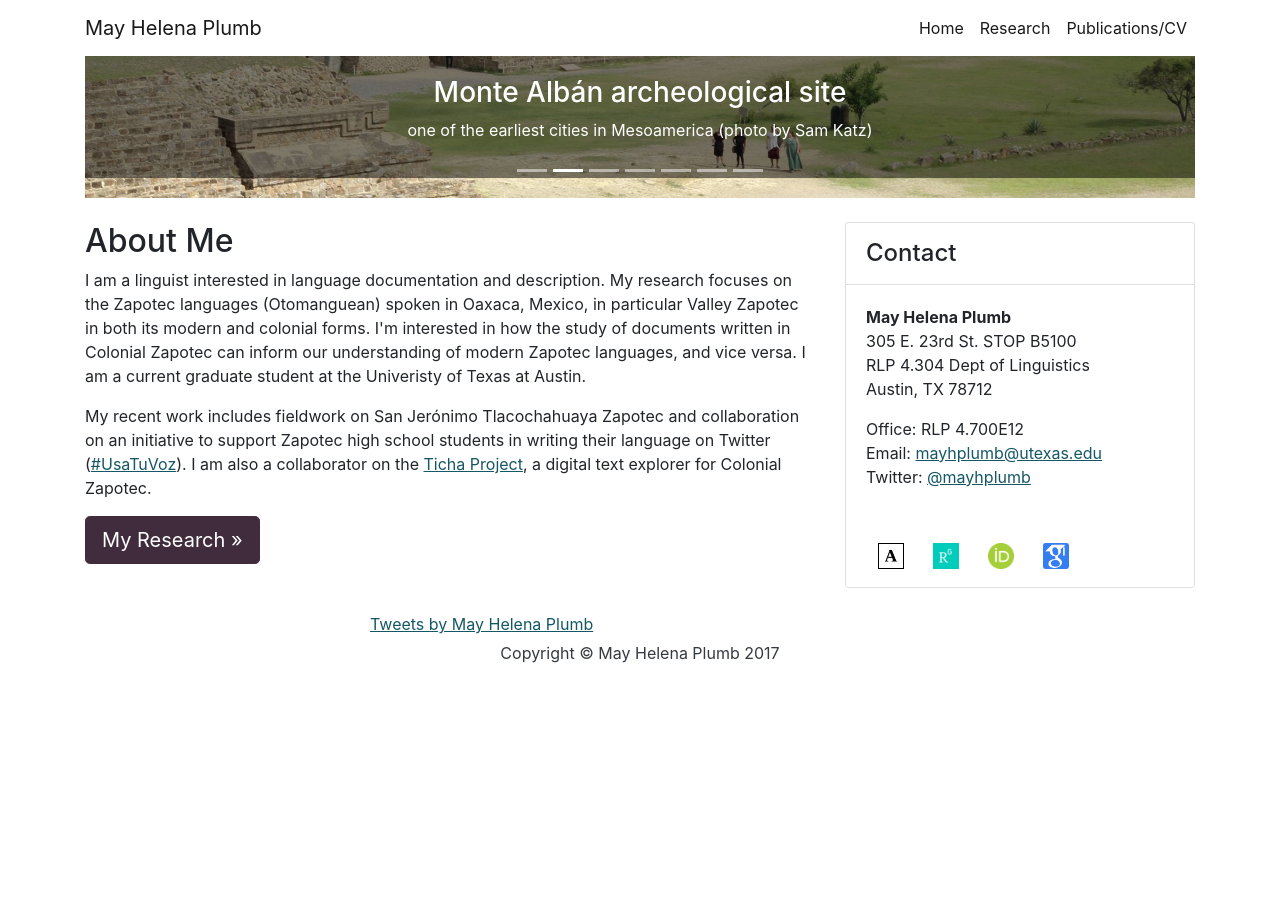
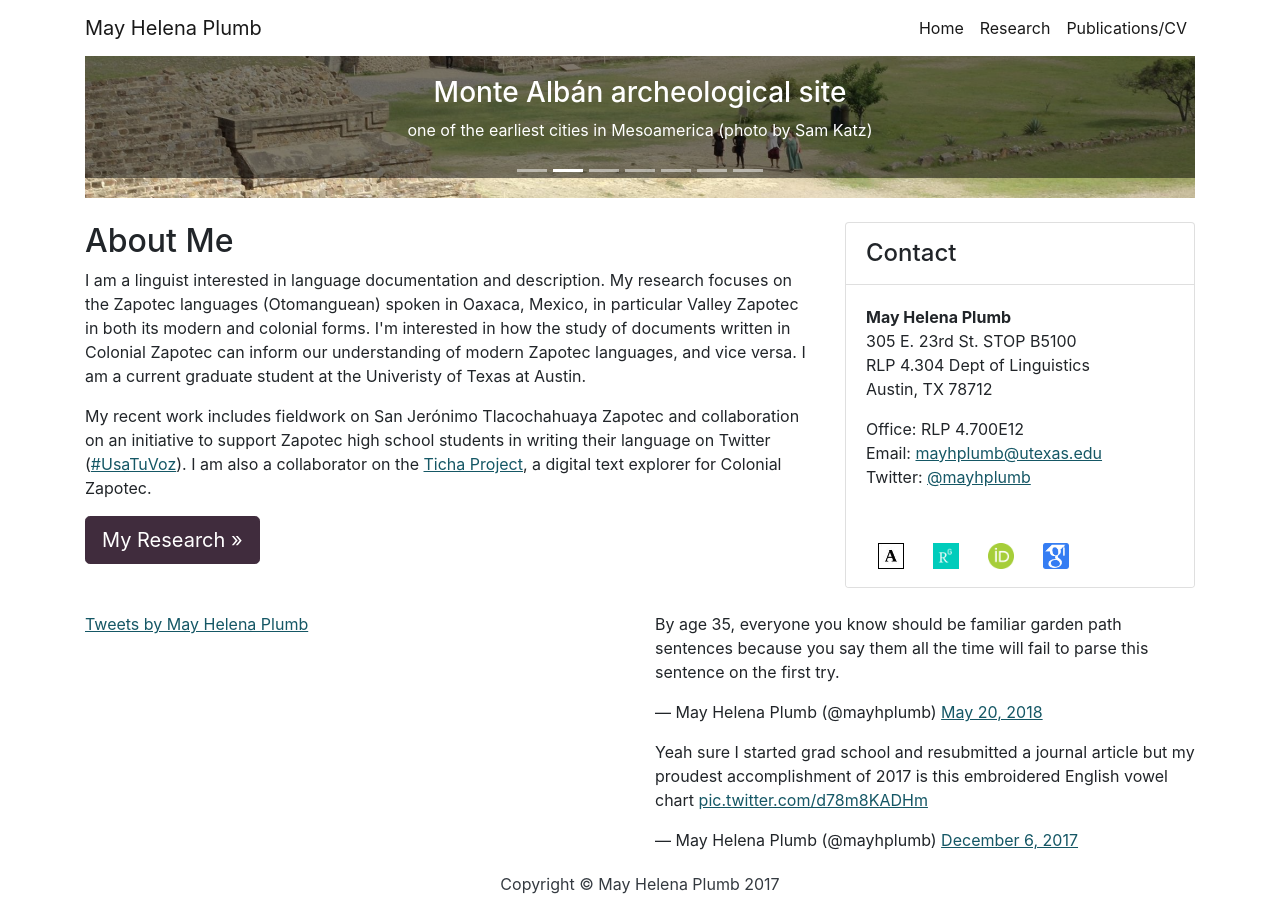
Before and after one commit to mayhplumb/mayhplumb-website, a Jekyll site: the page built from index.html, in a window 1280 px wide and 900 px high, scrolled down 308 px. Built offline with Jekyll 4.4.1, drawn with Linux system fonts in a browser that asks for light colours; comment, search, counter and statistics services are not loaded; before the commit the page ends 977 px from its top, so only the background shows below that.

Commit message:
tweets on homepage

```diff
--- a/index.html
+++ b/index.html
@@ -147,15 +147,24 @@ title: Home
 
 
       <div class="row">
-        <div class="col-lg-3"></div>
-        <div class="col-lg-6">
+
+<div class="col-lg-6">
            <a class="twitter-timeline" data-height="600"
            data-link-color="#155765"
              href="https://twitter.com/mayhplumb?ref_src=twsrc%5Etfw">Tweets by May Helena Plumb</a>
            <script async src="https://platform.twitter.com/widgets.js" charset="utf-8"></script>
           </div>
+
+
+        <div class="col-lg-6">
+          <blockquote class="twitter-tweet" data-lang="en"><p lang="en" dir="ltr">By age 35, everyone you know should be familiar garden path sentences because you say them all the time will fail to parse this sentence on the first try.</p>&mdash; May Helena Plumb (@mayhplumb) <a href="https://twitter.com/mayhplumb/status/997994272518438913?ref_src=twsrc%5Etfw">May 20, 2018</a></blockquote>
+          <script async src="https://platform.twitter.com/widgets.js" charset="utf-8"></script>
+
+          <blockquote class="twitter-tweet" data-lang="en"><p lang="en" dir="ltr">Yeah sure I started grad school and resubmitted a journal article but my proudest accomplishment of 2017 is this embroidered English vowel chart <a href="https://t.co/d78m8KADHm">pic.twitter.com/d78m8KADHm</a></p>&mdash; May Helena Plumb (@mayhplumb) <a href="https://twitter.com/mayhplumb/status/938551826386911233?ref_src=twsrc%5Etfw">December 6, 2017</a></blockquote>
+          <script async src="https://platform.twitter.com/widgets.js" charset="utf-8"></script>
+
+
+
         </div>
-        <div class="col-lg-3"></div>
-
       </div>
       <!-- /.row -->
```
